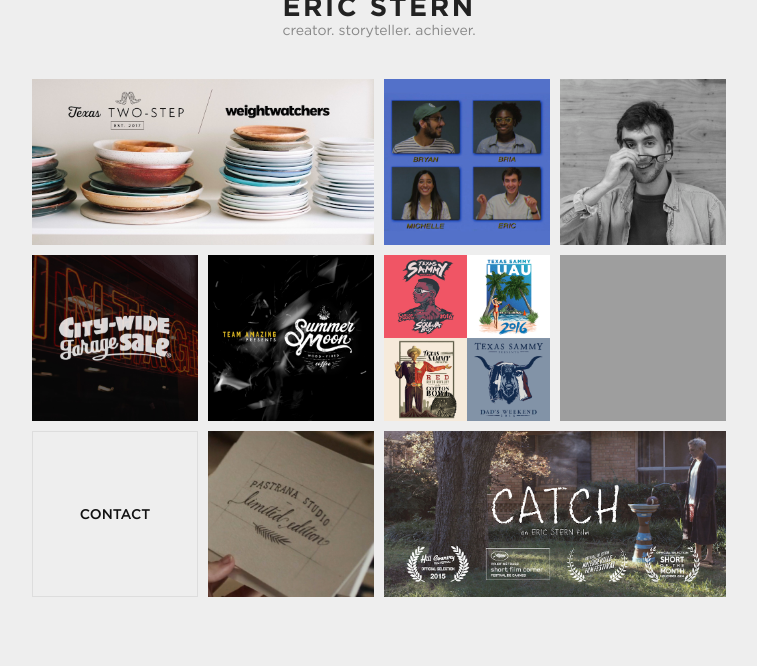
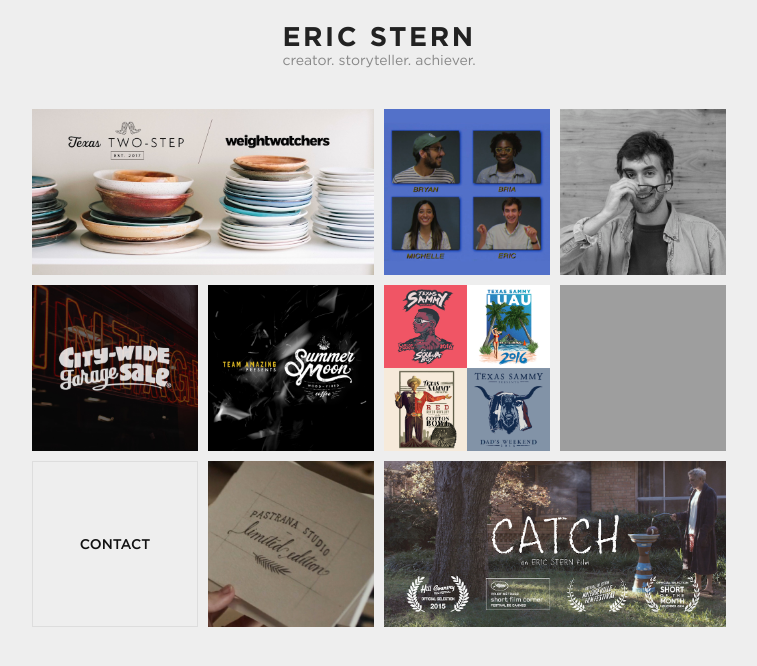
Before and after one commit to heidarianw/EricStern, a Jekyll site: the page built from index.markdown, in a window 1280 px wide. Shown: the top 666 px of the page, without its empty margins (261-1018 px from the left). Built offline with Jekyll 4.4.1, drawn with Linux system fonts in a browser that asks for light colours; nearby versions of some CDN libraries; some web fonts are replaced.

Commit message:
updating header

```diff
--- a/_sass/_layout.scss
+++ b/_sass/_layout.scss
@@ -3,7 +3,6 @@
 
 &:not(.about) {
 	width: $full;
-	margin-top: -$gutter - 10px;
 	margin-bottom: $gutter - 5px;
 }
 
```
